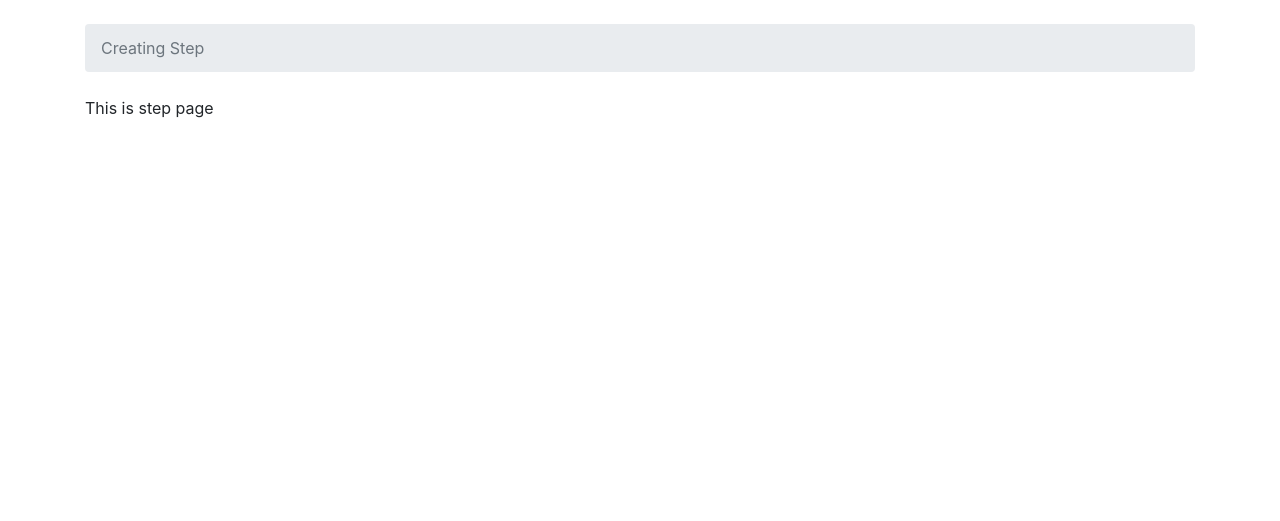
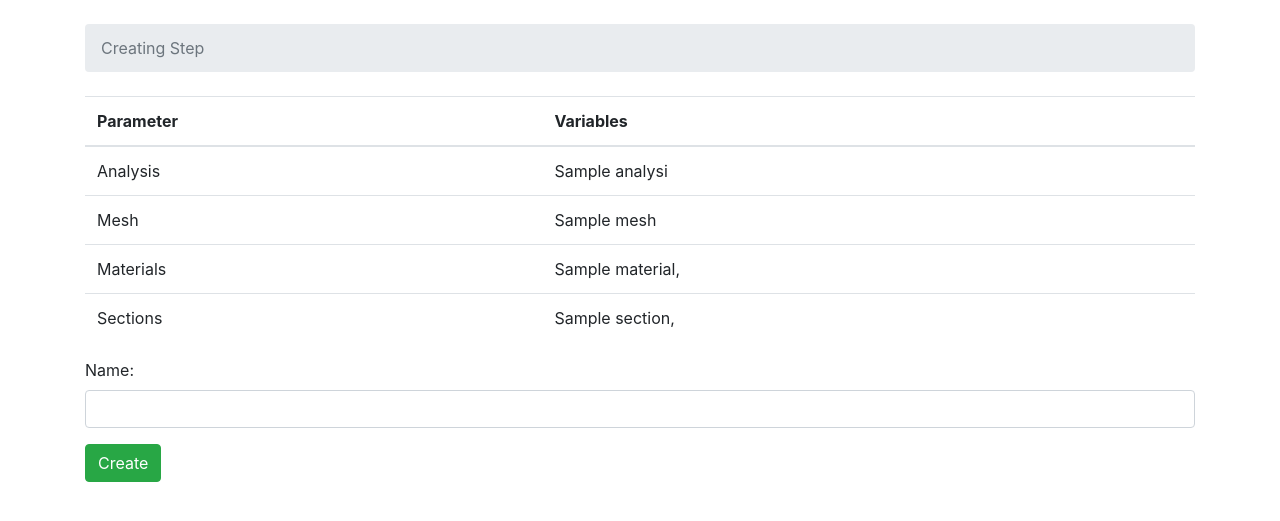
Before and after one commit to shf/ASC_Challenge_2019, a Django app: template ASC_Project/templates/step.html in a window 1280 px wide. Shown: the part 56-577 px from the top of the page. Run offline with Django 3.2, Linux system fonts and the light colour scheme; the template is opened without the code that fills it: values that come from a table or form of the project are taken from there, others are empty; tables that the repository leaves empty hold one stand-in row (values such as "Sample post"); some libraries are stand-ins or nearby versions; some web fonts are replaced.

Commit message:
Step view and tables created

```diff
--- a/ASC_Project/analyses/forms.py
+++ b/ASC_Project/analyses/forms.py
@@ -3,6 +3,8 @@ from .models import Analysis
 from .models import Mesh
 from .models import Material
 from .models import Section
+from .models import Step
+from .models import BC
 
 class NewAnalysisForm(forms.ModelForm):
     class Meta:
@@ -28,5 +30,11 @@ class NewSectionForm(forms.ModelForm):
     material = forms.ModelChoiceField(queryset = None, initial=0)
 
     def __init__(self, *args, **kwargs):
+        self.analysis = kwargs.pop('analysis')
         super(NewSectionForm, self).__init__(*args, **kwargs)
-        self.fields['material'].queryset = Material.objects.all()
+        self.fields['material'].queryset = Material.objects.filter(analysis=self.analysis)
+
+class NewStepForm(forms.ModelForm):
+    class Meta:
+        model = Step
+        fields = ['name']
--- a/ASC_Project/templates/step.html
+++ b/ASC_Project/templates/step.html
@@ -7,6 +7,48 @@
 
 {% block content %}
 
-This is step page
+<table class="table">
+  <thead class="thead-inverse">
+    <tr>
+      <th>Parameter</th>
+      <th>Variables</th>
+    </tr>
+  </thead>
+  <tbody>
+      <tr>
+          <td class="align-middle">Analysis</td>
+          <td class="align-middle">{{ analysis.name }}</td>
+      </tr>
+      <tr>
+          <td class="align-middle">Mesh</td>
+          <td class="align-middle">{{ mesh.name }}</td>
+      </tr>
+      <tr>
+          <td class="align-middle">Materials</td>
+
+          <td class="align-middle">
+            {% for material in materials %}
+              {{ material.name }},
+            {% endfor %}
+          </td>
+      </tr>
+
+      <tr>
+        <td class="align-middle">Sections</td>
+
+        <td class="align-middle">
+          {% for section in sections %}
+            {{ section.name }},
+          {% endfor %}
+        </td>
+    </tr>
+  </tbody>
+</table>
+
+<form method="post" validate>
+  {% csrf_token %}
+  {% include 'includes/form.html' %}
+  <button type="submit" class="btn btn-success">Create</button>
+</form>
 
 {% endblock %}
```
Also changed, not shown: ASC_Project/analyses/tests.py (+19 -2 lines), ASC_Project/analyses/views.py (+22 -4 lines).
